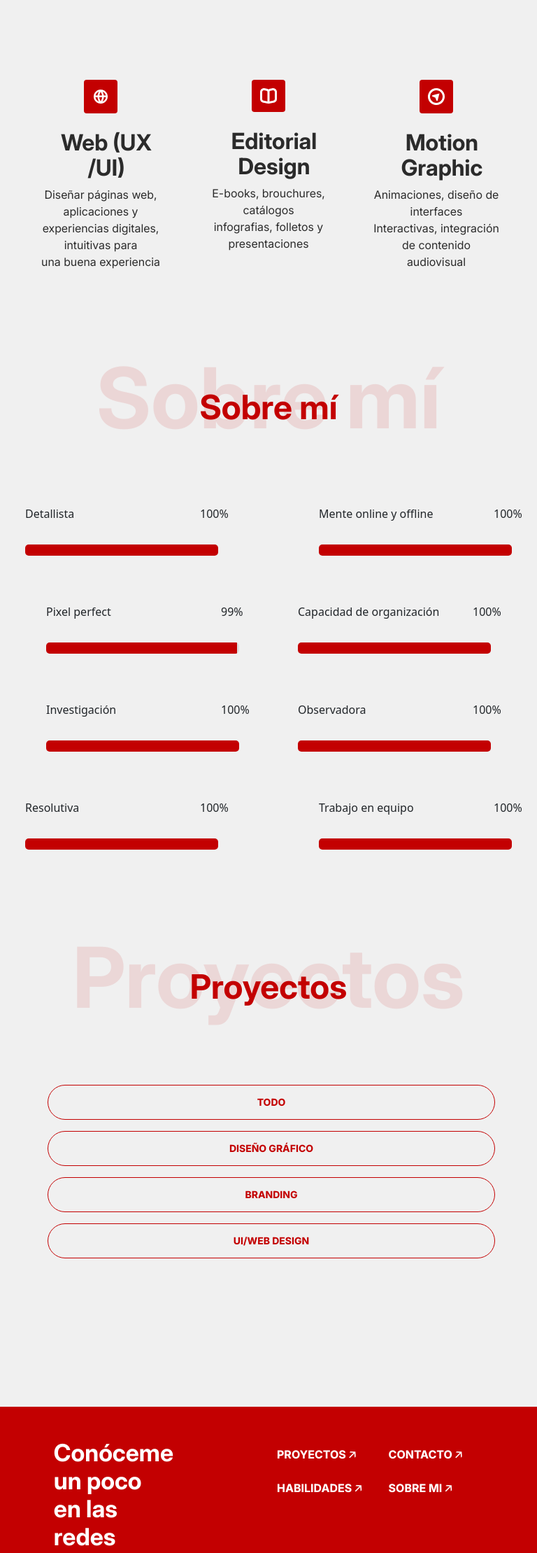
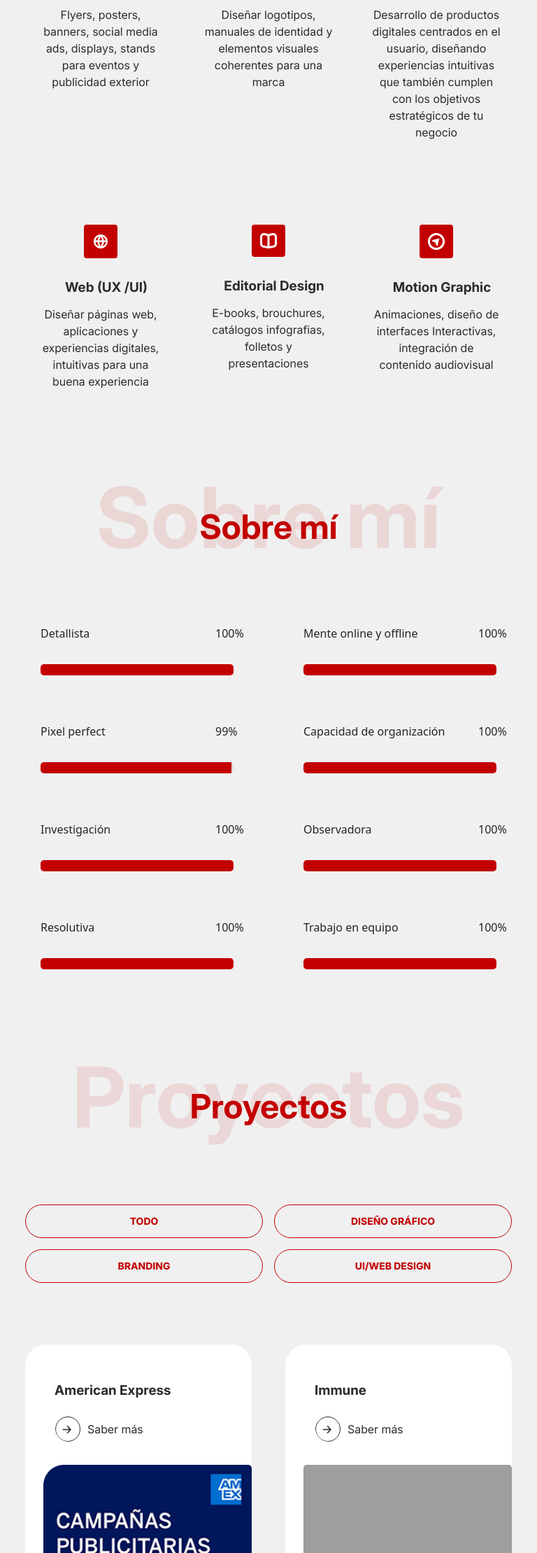
Before and after one commit to crakernano/sarahwitheh, a PHP site: page / in a window 768 px wide. Shown: the part 2421-4640 px from the top of the page at 70% size. Run offline with PHP 8.4, Linux system fonts and the light colour scheme; grey boxes are pictures that could not be loaded.

Commit message:
fix: errores visuales

```diff
--- a/assets/css/style.css
+++ b/assets/css/style.css
@@ -8,7 +8,7 @@
 html, body {
     width: 100%;
     max-width: 100vw;
-    overflow-x: hidden;
+    overflow-x: clip;
     margin: 0;
     padding: 0;
     box-sizing: border-box;
@@ -22,12 +22,12 @@
 .art-director-section{
     /* ...existing code... */
     max-width: 100vw;
-    overflow-x: hidden;
+    overflow-x: clip;
 }
 .impact-section{
     /* ...existing code... */
     max-width: 100vw;
-    overflow-x: hidden;
+    overflow-x: clip;
     padding-right: 7rem;
     padding-left: 5rem;
     overflow-y: visible;
@@ -171,7 +171,8 @@
     background-position-x: left;
     background-position-y: top;
     background-size: contain;
-    height: 658px;
+    /*height: 658px;*/
+    height: auto;
     width: 100%;
     max-width: 1554.76px;
     margin-left: 0px;
@@ -347,8 +348,20 @@
     background-color: #C30001 !important;
 } */
 
-.skill-row{
+/* .skill-row{
     margin-bottom: 3rem;
+} */
+
+.skill-row {
+    display: grid;
+    grid-template-columns: minmax(0, 1fr) minmax(0, 1fr);
+    column-gap: 2rem;
+    margin-bottom: 3rem;
+}
+
+.skill-row > .col-2,
+.skill-row > .d-none {
+    display: none !important;
 }
 
 .progress-label{
@@ -705,7 +718,7 @@
     margin-bottom: 2rem;
     margin-left: 16px;
 }
-.portfolio-filters li{display: grid; margin-bottom: 1rem;}
+/*.portfolio-filters li{display: grid; margin-bottom: 1rem;}*/
 .stat-text{margin-left: 10px;}
 
 footer{
@@ -721,6 +734,7 @@
 }
 
 .footer-mobile { display: none; }
+.footer-tablet{display: none;}
 .footer-desktop { display: block; }
 .footer-container{
     margin-left: 10%;
@@ -807,8 +821,8 @@
     top: 50%;
     left: 50%;
     transform: translate(-50%, -50%);
-    width: 28px;
-    height: 28px;
+    width: 50px;
+    height: 50px;
 }
 
 /* Fallback: ensure list items align when parent has inline content */
@@ -916,6 +930,7 @@
     .impact-section{background:none; margin-left: 5px !important;}
     .start-text{margin-left: 1rem;}
     .footer-desktop{ display: none; }
+    .footer-tablet{display: none;}
     .footer-mobile {
     display: block;
     height: auto;
@@ -947,6 +962,7 @@
 /* FIN de los estilos mobile */
 
 /* Evitar overflow por los items de proyecto con estilos inline */
+/*
 #projects-items-wrapper{
     overflow-x: hidden;
     width: 100%;
@@ -959,3 +975,183 @@
     margin-bottom: 1rem !important;
     box-sizing: border-box;
 }
+    */
+#projects-items-wrapper {
+    justify-content: center;
+    overflow-x: clip;
+    grid-template-columns: repeat(3, minmax(0, 1fr));
+    gap: 3rem;
+}
+
+#projects-items-wrapper > .col {
+    flex: 0 1 400px;
+    width: auto !important;
+    max-width: 400px;
+    margin: 0 0 1rem !important;
+}
+
+.project-gallery .row {
+    justify-content: center;
+}
+
+.project-gallery .col-12 {
+    display: flex;
+    justify-content: center;
+}
+
+.project-gallery .img-outstanding {
+    display: block;
+    width: 100%;
+    max-width: 590px;
+    height: 490px;
+    object-fit: cover;
+}
+
+@media (min-width: 901px) and (max-width: 1100px) {
+    .impact-section{background-size: 50%;}
+    .custom-title {
+        font-size: 72px;
+        line-height: 1.05;
+    }
+
+    .custom-text-block {margin-top: 1.5rem;}
+
+    .art-director-section {
+        height: auto;
+        min-height: 658px;
+    }
+
+    #projects-items-wrapper {
+        display: grid;
+        grid-template-columns: repeat(2, minmax(0, 1fr));
+        gap: 2rem;
+        margin-inline: 0;
+    }
+
+    #projects-items-wrapper > .col {
+        width: 100% !important;
+        max-width: none;
+        margin: 0 !important;
+    }
+
+    #projects-items-wrapper .project-card {height: 100%;}
+    h5.card-title{font-size: 29px;}
+    .card-text span{display: contents; font-size: 14px;}
+    .footer-desktop{display: none;}
+    .footer-tablet{display: block;}
+    .navbar-nav{margin-left: 10%;}
+}
+
+@media (min-width: 768px) and (max-width: 900px) {
+    #projects-items-wrapper {
+        display: grid;
+        grid-template-columns: repeat(2, minmax(0, 1fr));
+        gap: 1.5rem;
+    }
+
+    #projects-items-wrapper > .col {
+        width: 100% !important;
+        max-width: none;
+        margin: 0 !important;
+    }
+    .art-director-section{background-image: none;}
+    .custom-text-block{width: 100%;}
+    .button-row{text-align: center;}
+    #WIA-display{height: auto; min-height: 50px;}
+    .response-section-image{display: block;}
+    .impact-section{background-image: none;}
+    #impact-block{padding-left: 0px;}
+    #responsive-impact-image {
+        display: block;
+        width: min(100%, 590px);
+        height: auto;
+        margin: 1.5rem auto 0;
+    }
+    h5.card-title{font-size: 19px;}
+    .card-text span{display: contents;}
+    .portfolio-filters {
+        display: grid;
+        grid-template-columns: repeat(2, minmax(0, 1fr));
+        gap: 1rem;
+        padding: 0;
+    }
+
+    .portfolio-filters li {
+        min-width: 0;
+        margin: 0;
+        list-style: none;
+    }
+
+    .portfolio-filters li a {
+        display: flex;
+        width: 100%;
+        min-height: 48px;
+        align-items: center;
+        justify-content: center;
+        padding: 12px 14px;
+        text-align: center;
+        white-space: normal;
+        line-height: 1.2;
+    }
+    .card.project-card img{margin-left: 0;}
+    .footer-desktop{display: none;}
+    .footer-tablet{display: block;}
+    .navbar-collapse {
+        flex-basis: 100%;
+        justify-content: flex-end;
+    }
+
+    .navbar-nav {
+        width: 100%;
+        margin-left: 0;
+        align-items: flex-end;
+        text-align: right;
+    }
+    .navbar-collapse.show {
+        display: flex;
+        flex-direction: column;
+        align-items: stretch;
+    }
+
+    .navbar-collapse.show .navbar-nav {
+        width: 100%;
+        margin-left: 0;
+        align-items: flex-end;
+    }
+
+    .navbar-collapse.show .call-action-section {
+        display: flex;
+        width: 100%;
+        justify-content: flex-end;
+        margin: 0.75rem 0 0;
+    }
+}
+
+@media (max-width: 767.98px) {
+    .portfolio-filters {
+        display: grid;
+        grid-template-columns: repeat(2, minmax(0, 1fr));
+        gap: 0.75rem;
+        width: 100%;
+        padding: 0;
+    }
+
+    .portfolio-filters li {
+        display: block;
+        min-width: 0;
+        margin: 0;
+        list-style: none;
+    }
+
+    .portfolio-filters li a {
+        display: flex;
+        width: 100%;
+        min-height: 48px;
+        align-items: center;
+        justify-content: center;
+        padding: 10px 8px;
+        line-height: 1.2;
+        text-align: center;
+        white-space: normal;
+    }
+}
--- a/index.html
+++ b/index.html
@@ -55,7 +55,7 @@
     </div><!-- FIN DEL CONTAINER -->
     <section class="art-director-section" id="art-director-section" data-aos="fade-up">
       <div class="container">
-        <div class="col-12 col-md-6" style="margin-top:4rem;">
+        <div class="col-12 col-lg-6" style="margin-top:4rem;">
           <h2 class="custom-subtitle">CADA TRAZO Y DETALLE IMPORTA</h2>
           <h1 class="custom-title" id="WIA-display">Soy directora de arte.</h1>
           <p class="custom-text-block">
@@ -79,7 +79,7 @@
     <section class="impact-section" id="impact-section" data-aos="fade-up">
       <div class="container">
         <div class="row justify-content-end align-items-center" style="margin-top: 5%;">
-          <div class="col-lg-7 col-md-10 col-12" id="impact-block">
+          <div class="col-12 col-lg-7" id="impact-block">
             <h2 class="custom-header-2">Más que diseño, impacto </h2>
             <p style="text-align: justify;">Siempre he pensado que detrás de cada marca o proyecto hay algo más: sueños,
               emociones y un propósito profundo que merece ser contado de manera auténtica.</p>
@@ -93,7 +93,7 @@
           <div class="row stats-row">
             <div class="col-12 col-md-6">
               <div class="stat d-flex align-items-center">
-                <span class="stat-number special_number fadeIn" id="experience-counter">+7</span>
+                <span class="stat-number special_number fadeIn" id="experience-counter">+9</span>
                 <p class="stat-text mb-0">Años de experiencia</p>
               </div>
             </div>
@@ -104,7 +104,7 @@
               </div>
             </div>
           </div>
-            <img src="assets/img/sarah_impacto.png" loading="lazy" decoding="async" alt="..." class="response-section-image">
+            <img src="assets/img/sarah_impacto.png" loading="lazy" decoding="async" alt="..." class="response-section-image" id="responsive-impact-image">
           </div>
         </div>
       </div>
@@ -329,7 +329,7 @@
 
   <div class="row row-cols-1 row-cols-md-3 g-4" id="projects-items-wrapper">
 
-    <div class="col" data-groups='["category_all", "category_design"]' style="display: block;width: 400px; margin-left: 38px; margin-bottom: 1rem;">
+    <div class="col" data-groups='["category_all", "category_design"]' style="display: block; margin-bottom: 1rem;">
       <div class="card project-card animate__fadeIn">
         <div class="card-body">
           <h5 class="card-title">American Express</h5>
@@ -338,7 +338,7 @@
         </div>
       </div>
     </div><!--Fin de american express-->
-    <div class="col" data-groups='["category_all", "category_branding"]' style="display: block;width: 400px;margin-left: 38px; margin-bottom: 1rem;">
+    <div class="col" data-groups='["category_all", "category_branding"]' style="display: block; margin-bottom: 1rem;">
       <div class="card project-card animate__fadeIn">
         <div class="card-body">
           <h5 class="card-title">Immune</h5>
@@ -348,7 +348,7 @@
       </div>
     </div><!--Fin de american Immune-->
 
-    <div class="col" data-groups='["category_all", "category_branding"]'' style="display: block;width: 400px;margin-left: 38px; margin-bottom: 1rem;">
+    <div class="col" data-groups='["category_all", "category_branding"]'' style="display: block; margin-bottom: 1rem;">
       <div class="card project-card animate__fadeIn">
         <div class="card-body">
           <h5 class="card-title">IE Business School</h5>
@@ -358,7 +358,7 @@
       </div>
     </div><!--Fin de IEB-->
 
-    <div class="col" data-groups='["category_all", "category_branding", "category_design", "category_ux"]' style="display: block;width: 400px;margin-left: 38px; margin-bottom: 1rem;">
+    <div class="col" data-groups='["category_all", "category_branding", "category_design", "category_ux"]' style="display: block;margin-bottom: 1rem;">
       <div class="card project-card animate__fadeIn">
         <div class="card-body">
           <h5 class="card-title">Padelmba</h5>
@@ -367,7 +367,7 @@
         </div>
       </div>
     </div><!--Fin de padelmba-->
-    <div class="col" data-groups='["category_all", "category_branding", "category_design", "category_ux"]' style="display: block;width: 400px;margin-left: 38px; margin-bottom: 1rem;">
+    <div class="col" data-groups='["category_all", "category_branding", "category_design", "category_ux"]' style="display: block; margin-bottom: 1rem;">
       <div class="card project-card animate__fadeIn">
         <div class="card-body">
           <h5 class="card-title">Pictet</h5>
@@ -377,7 +377,7 @@
       </div>
     </div><!--Fin de american Pictet-->
 
-    <div class="col" data-groups='["category_all", "category_branding", "category_design", "category_ux"]' style="display: block;width: 400px;margin-left: 38px; margin-bottom: 1rem;">
+    <div class="col" data-groups='["category_all", "category_branding", "category_design", "category_ux"]' style="display: block; margin-bottom: 1rem;">
       <div class="card project-card animate__fadeIn">
         <div class="card-body">
           <h5 class="card-title">Atenzia</h5>
@@ -387,7 +387,7 @@
       </div>
     </div><!--Fin de motoluxe-->
 
-    <div class="col" data-groups='["category_all", "category_ux"]' style="display: block;width: 400px;margin-left: 38px; margin-bottom: 1rem;">
+    <div class="col" data-groups='["category_all", "category_ux"]' style="display: block;margin-bottom: 1rem;">
       <div class="card project-card animate__fadeIn">
         <div class="card-body">
           <h5 class="card-title">Sony Pictures</h5>
@@ -396,7 +396,7 @@
         </div>
       </div>
     </div><!--Fin de Sony-->
-    <div class="col" data-groups='["category_all", "category_branding"]' style="display: block;width: 400px;margin-left: 38px; margin-bottom: 1rem;">
+    <div class="col" data-groups='["category_all", "category_branding"]' style="display: block; margin-bottom: 1rem;">
       <div class="card project-card animate__fadeIn">
         <div class="card-body">
           <h5 class="card-title">Ducati</h5>
@@ -406,7 +406,7 @@
       </div>
     </div><!--Fin de american Ducati-->
 
-    <div class="col" data-groups='["category_all", "category_ux"]' style="display: block;width: 400px;margin-left: 38px; margin-bottom: 1rem;">
+    <div class="col" data-groups='["category_all", "category_ux"]' style="display: block; margin-bottom: 1rem;">
       <div class="card project-card animate__fadeIn">
         <div class="card-body">
           <h5 class="card-title">MM Academy</h5>
@@ -454,6 +454,22 @@
   </div>
 </footer>
 
+<!-- Footer para tablet -->
+<footer data-aos="fade-up" class="footer footer-tablet" role="contentinfo">
+  <div class="row footer-container">
+    <div class="col-sm-6">
+      <h3>Conóceme un poco en las redes sociales</h3>
+      <p style="margin-top: 2rem;">&copy;<span id="year"></span>, All rights reserved</p>
+      <p style="margin-top: -.5rem;">info@sarahwitheh.com</p>
+      <div class="social-menu">
+        <li><a href="https://www.behance.net/sarahwitheh#" target="_blank"><img src="assets/img/social/social_Be.png"/></a></li>
+        <li><a href="https://www.instagram.com/sarah.s.witheh/" target="_blank"><img src="assets/img/social/social_Instagram.png"/></a></li>
+        <li><a href="https://www.linkedin.com/in/sarah-schaeflé-062235184/" target="_blank"><img src="assets/img/social/social_linkedn.png"/></a></li>
+      </div>
+    </div>
+  </div>
+  </div>
+</footer>
 <!-- Footer para móvil -->
 <footer data-aos="fade-up" class="footer footer-mobile" role="contentinfo">
   <div class="row footer-container-mobile">
@@ -511,7 +527,7 @@
                       //moveBird()
                       break;
                     case 'impact-section':
-                      let exp = calcularExperiencia('2017-02-28');
+                      let exp = calcularExperiencia('2016-02-28');
                       number_counter(exp, 'experience-counter',400);
                       number_counter(85, 'brand-counter', 100);
                       break;
--- a/porfolio/americanExpres/index.html
+++ b/porfolio/americanExpres/index.html
@@ -124,14 +124,14 @@
         </div>
       </section> <!--Fin de la IDEA-->
     <div class="separador"></div>
-    <section data-aos="fade-up"> <!-- Imagenes destacadas-->
+    <section data-aos="fade-up" class="project-gallery"> <!-- Imagenes destacadas-->
       <div class="container">
         <div class="row">
           <div class="col-12 col-md-6">
-            <img src="assets/img/american_express_destacado.jpg" alt="American Expres" class="img-outstanding"/>
+            <img src="assets/img/american_express_destacado.jpg" alt="American Express" class="img-outstanding"/>
           </div>
           <div class="col-12 col-md-6">
-            <img src="assets/img/american_express_destacado2.jpg" alt="American Expres" class="img-outstanding"/>
+            <img src="assets/img/american_express_destacado2.jpg" alt="American Express" class="img-outstanding"/>
           </div>
         </div>
         </div>
```
